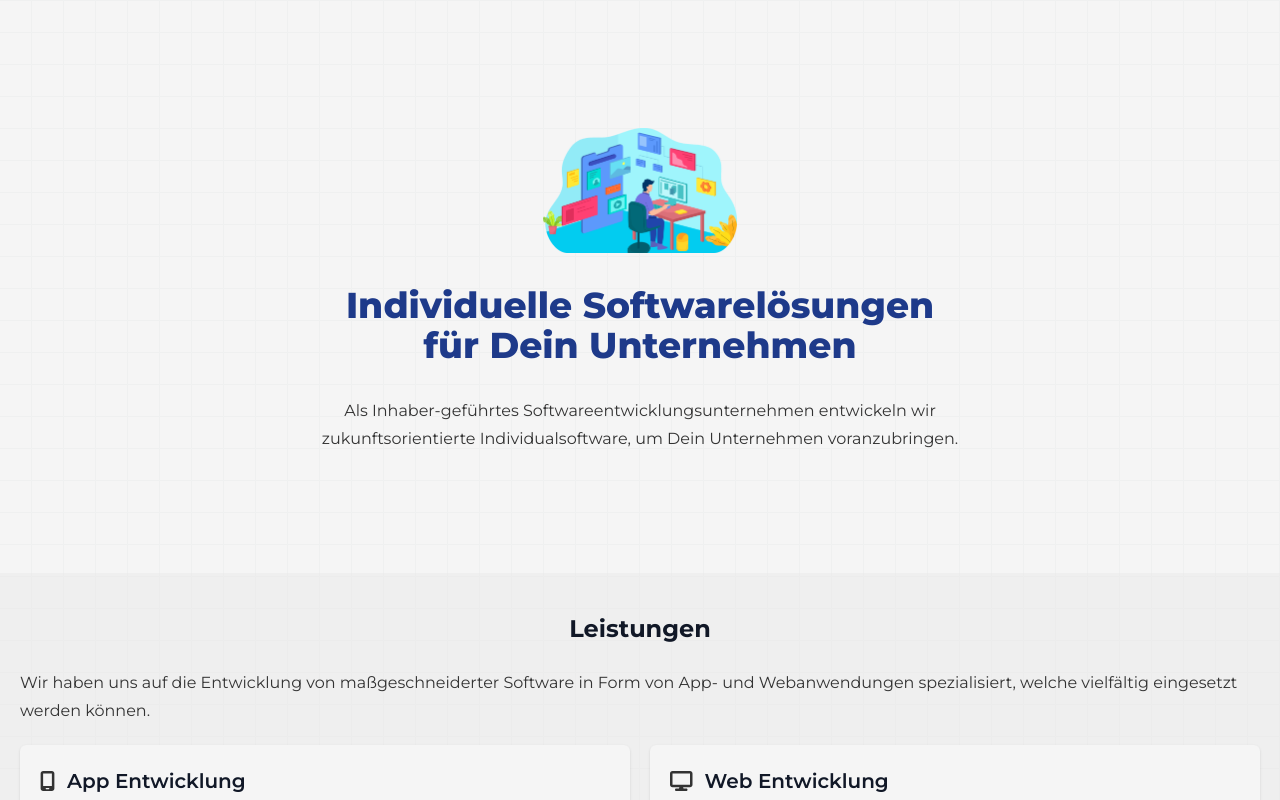
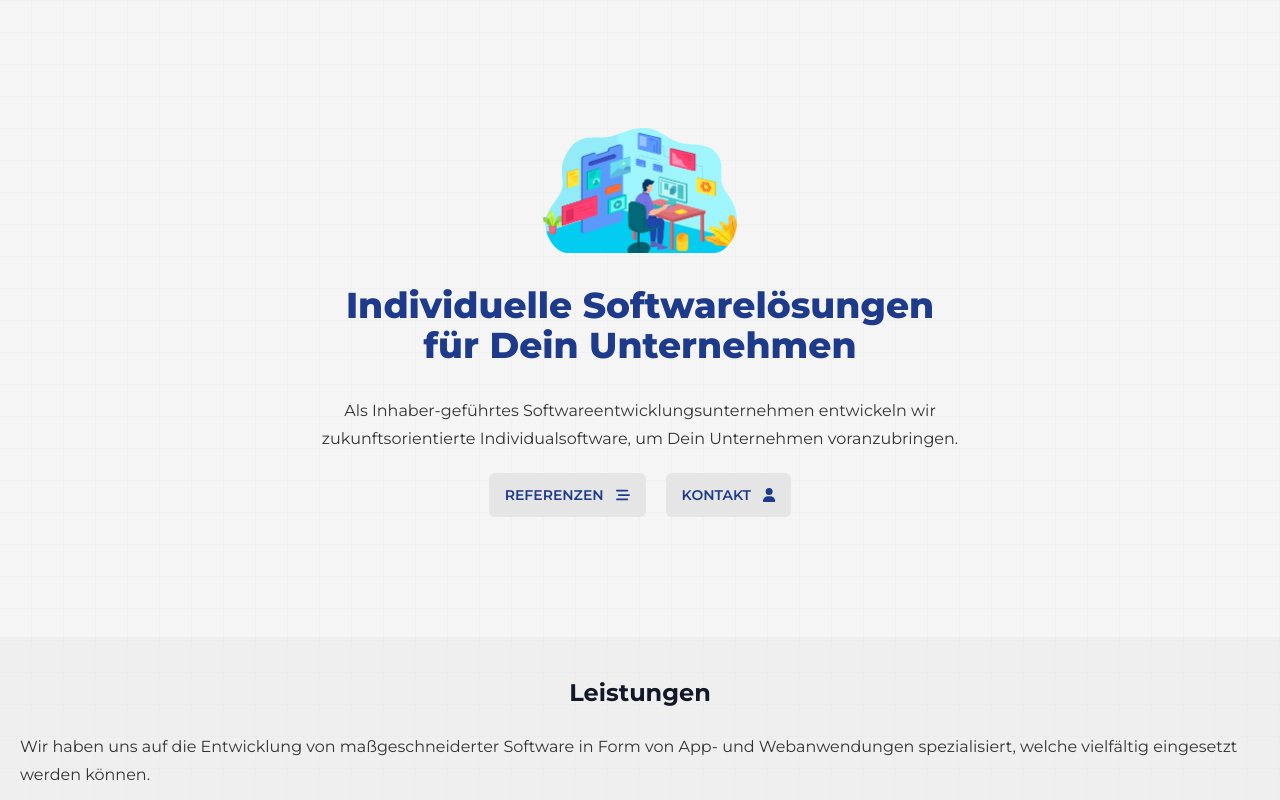
Before and after one commit to devj3ns/jensbecker.dev, a Next.js app: page / in a window 1280 px wide. Shown: the top 800 px of the page. Built offline with nearby package versions, Linux system fonts and the light colour scheme.

Commit message:
feat: Add call to action buttons to home page

```diff
--- a/src/app/(Startseite)/page.tsx
+++ b/src/app/(Startseite)/page.tsx
@@ -1,8 +1,10 @@
 import {
+  faBarsStaggered,
   faBuilding,
   faChevronRight,
   faDisplay,
   faMobileScreen,
+  faUser,
 } from "@fortawesome/free-solid-svg-icons";
 
 import Balancer from "react-wrap-balancer";
@@ -43,6 +45,20 @@
           zukunftsorientierte Individualsoftware, um Dein Unternehmen
           voranzubringen.
         </Balancer>
+
+        <div className="flex flex-row justify-center gap-3 mt-5 md:gap-5">
+          <LinkButton
+            href="/referenzen"
+            icon={faBarsStaggered}
+            style="light-primary"
+          >
+            Referenzen
+          </LinkButton>
+
+          <LinkButton href="/kontakt" icon={faUser} style="light-primary">
+            Kontakt
+          </LinkButton>
+        </div>
       </div>
 
       <Section title="Leistungen" grayBackground>
```
